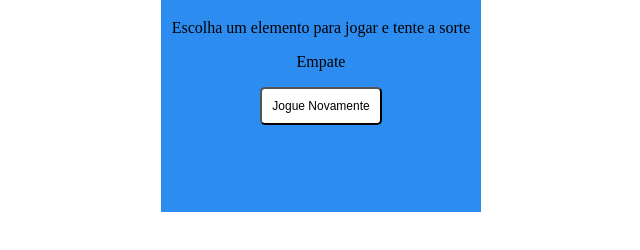
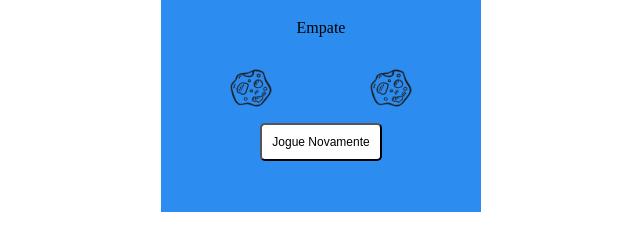
Before and after one commit to gabrielcdo/rock-paper-scissor, a plain HTML site: page index.html in a window 1280 px wide. Both pictures are taken after a click on the picture 540 px from the left and 243 px from the top of the page. Shown: the part 166-416 px from the top of the page, without its empty margins (319-959 px from the left). Drawn offline with Linux system fonts and the light colour scheme.

Commit message:
pre-pronto

```diff
--- a/index.html
+++ b/index.html
@@ -12,19 +12,20 @@
     <div class="externa" >
     <div class="interna" id="background">
      <h1>Pedra , Papel ou Tesoura</h1>
-     <p>Escolha um elemento para jogar e tente a sorte</p>
+     <p id="textinho">Escolha um elemento para jogar e tente a sorte</p>
      <p id="teste" class="hide"></p>
+     <div class="resultados hide" id="resultados">
+        <img alt="minha escolha" id="myimg">
+        <img alt="escolha do oponente" id="opponentimg">
+
+    </div>
      <div id="create"></div>
      <div class="elementos" id="elementos">
-         <img src="papel.png" alt="pedra" onclick="resolves(1)">
-         <img src="pedra.png" alt="papel" onclick="resolves(2)">
-         <img src="tesoura.png" alt="tesoura" onclick="resolves(3)">
+         <img src="1.png" alt="pedra" onclick="resolves(1)">
+         <img src="2.png" alt="papel" onclick="resolves(2)">
+         <img src="3.png" alt="tesoura" onclick="resolves(3)">
      </div>
-     <div class="resultados hide" id="resultados">
-         <img alt="minha escolha" id="myimg">
-         <img alt="escolha do oponente" id="opponentimg">
 
-     </div>
 
     </div>
 </div>
--- a/script.js
+++ b/script.js
@@ -6,6 +6,9 @@ var img1 = document.getElementById('myimg')
 var img2 = document.getElementById('opponentimg')
 var win = 0
 var background = document.getElementById('background')
+var texto = document.getElementById('textinho')
+
+
 
 function rand(){
     return Math.floor(Math.random()*3)+1;
@@ -17,7 +20,8 @@ function resolves(escolha){
 
 
      var aleatorio= rand()
-
+     var escolhido = escolha.toString()
+     var opescolhido = aleatorio.toString()
      elementos.classList.add('hide');
      teste.classList.remove('hide')
      var btn = document.createElement('BUTTON')
@@ -53,9 +57,15 @@ function resolves(escolha){
            else{
             teste.innerHTML = 'Empate'
            }
+           resultados.classList.remove('hide')
+           img1.setAttribute('src',escolhido+'.png')
+           img2.setAttribute('src' ,opescolhido+'.png')
+  texto.classList.add('hide')
 
 }
 function reset (){
+    texto.classList.remove('hide')
+    resultados.classList.add('hide')
     background.style.background = '#2d8cf0'
     win = 0
     document.getElementById('btnId').remove()
--- a/style.css
+++ b/style.css
@@ -18,6 +18,12 @@ width: 50px;}
     justify-content: space-around;
     align-items: center;
 }
+.resultados{
+    display: flex;
+    justify-content: space-around;
+    align-items: center;
+    padding: 10px;
+}
 .hide{
     display: none;
 }
```
Also changed, not shown: 1.png (renamed from pedra.png), 2.png (renamed from papel.png), 3.png (renamed from tesoura.png).
